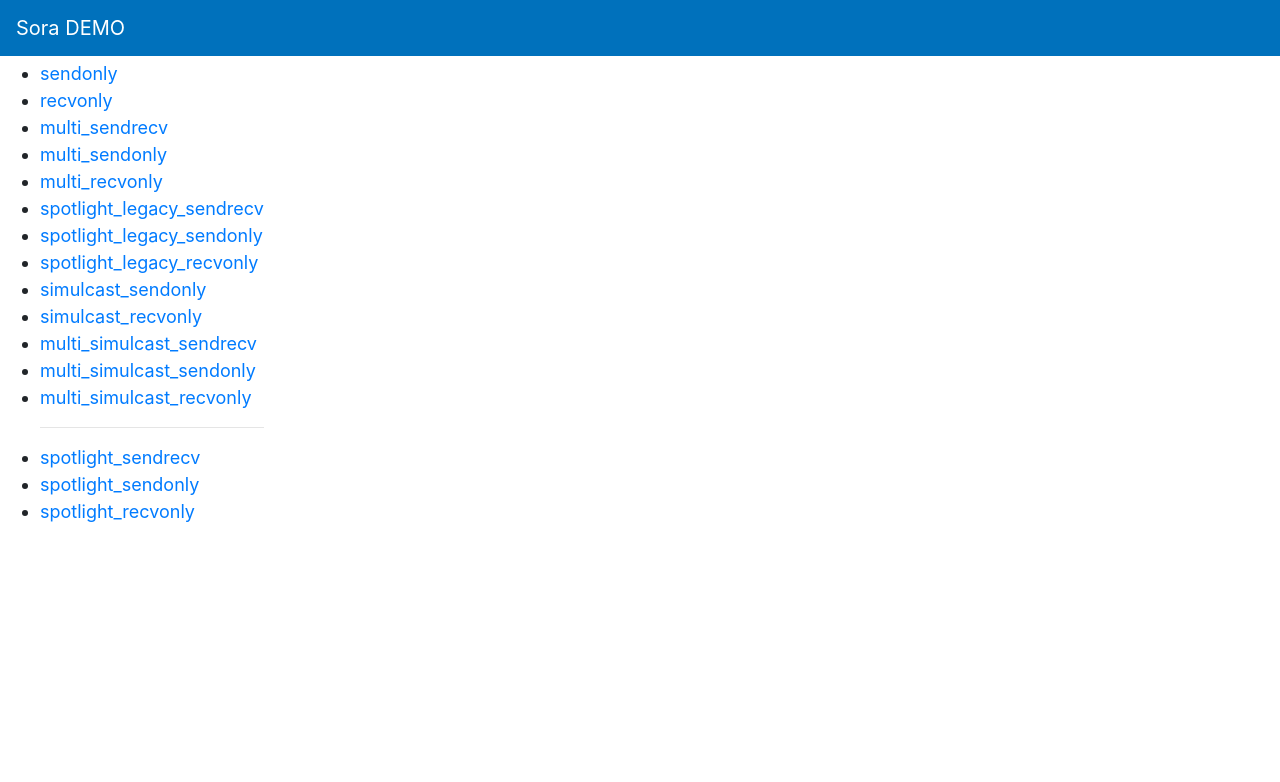
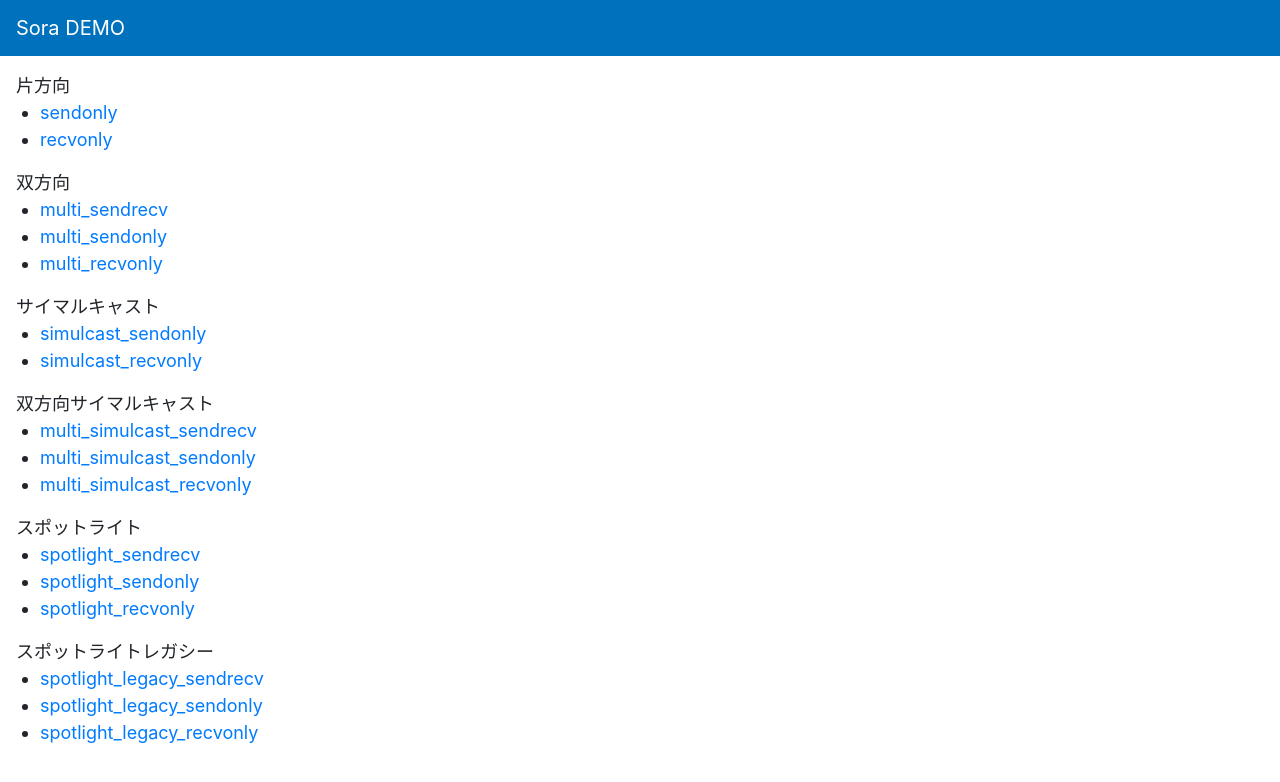
Before and after one commit to shiguredo/sora-devtools, a Next.js app: page / in a window 1280 px wide. Shown: the top 782 px of the page. Built offline with nearby package versions, Linux system fonts and the light colour scheme.

Commit message:
トップページの表示を修正する

```diff
--- a/src/pages/_app.css
+++ b/src/pages/_app.css
@@ -60,6 +60,17 @@
 
 .list-url {
   font-size: 1.125rem;
+  padding-left: 1rem;
+}
+
+.list-url li {
+  margin-left: 1.5rem;
+}
+
+.list-url .separator {
+  list-style: none;
+  margin-left: 0;
+  margin-top: 1rem;
 }
 
 .col-demo {
--- a/src/pages/index.tsx
+++ b/src/pages/index.tsx
@@ -30,24 +30,29 @@
       </header>
       <div className="container">
         <div className="row">
-          <ul className="list-url mt-1">
+          <ul className="list-url">
+            <li className="separator">片方向</li>
             <Link pageName="sendonly" />
             <Link pageName="recvonly" />
+            <li className="separator">双方向</li>
             <Link pageName="multi_sendrecv" />
             <Link pageName="multi_sendonly" />
             <Link pageName="multi_recvonly" />
+            <li className="separator">サイマルキャスト</li>
+            <Link pageName="simulcast_sendonly" />
+            <Link pageName="simulcast_recvonly" />
+            <li className="separator">双方向サイマルキャスト</li>
+            <Link pageName="multi_simulcast_sendrecv" />
+            <Link pageName="multi_simulcast_sendonly" />
+            <Link pageName="multi_simulcast_recvonly" />
+            <li className="separator">スポットライト</li>
+            <Link pageName="spotlight_sendrecv" />
+            <Link pageName="spotlight_sendonly" />
+            <Link pageName="spotlight_recvonly" />
+            <li className="separator">スポットライトレガシー</li>
             <Link pageName="spotlight_legacy_sendrecv" />
             <Link pageName="spotlight_legacy_sendonly" />
             <Link pageName="spotlight_legacy_recvonly" />
-            <Link pageName="simulcast_sendonly" />
-            <Link pageName="simulcast_recvonly" />
-            <Link pageName="multi_simulcast_sendrecv" />
-            <Link pageName="multi_simulcast_sendonly" />
-            <Link pageName="multi_simulcast_recvonly" />
-            <hr />
-            <Link pageName="spotlight_sendrecv" />
-            <Link pageName="spotlight_sendonly" />
-            <Link pageName="spotlight_recvonly" />
           </ul>
         </div>
       </div>
```
